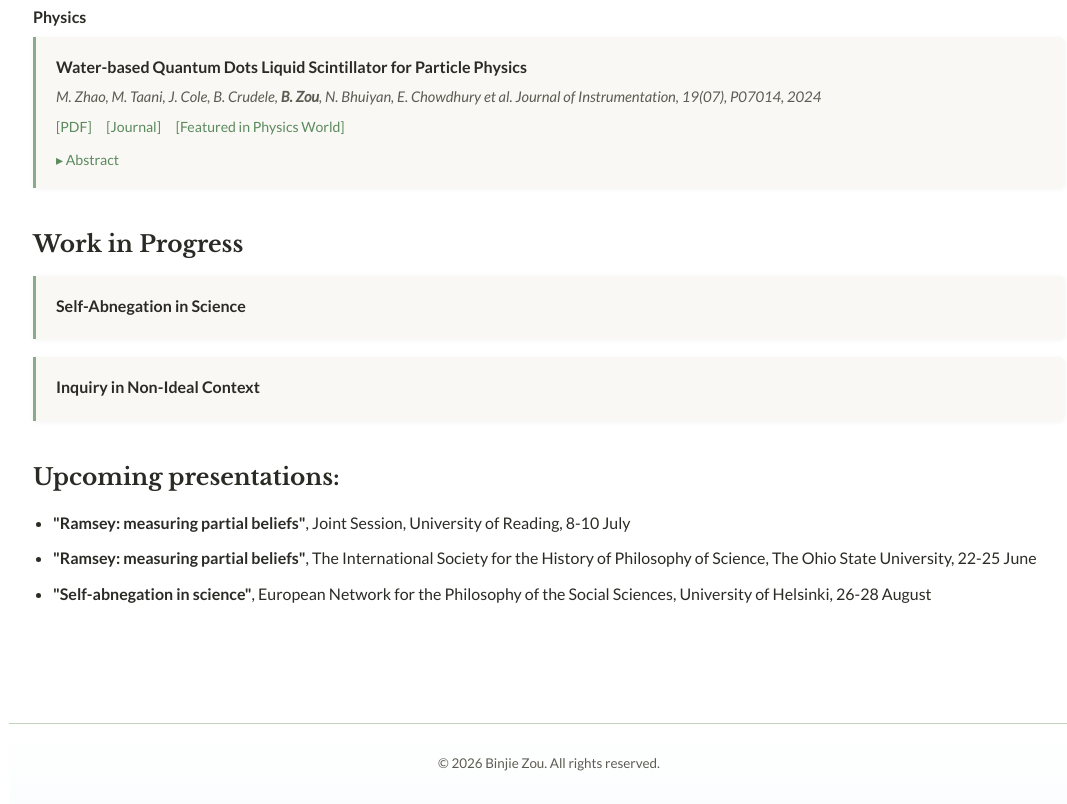
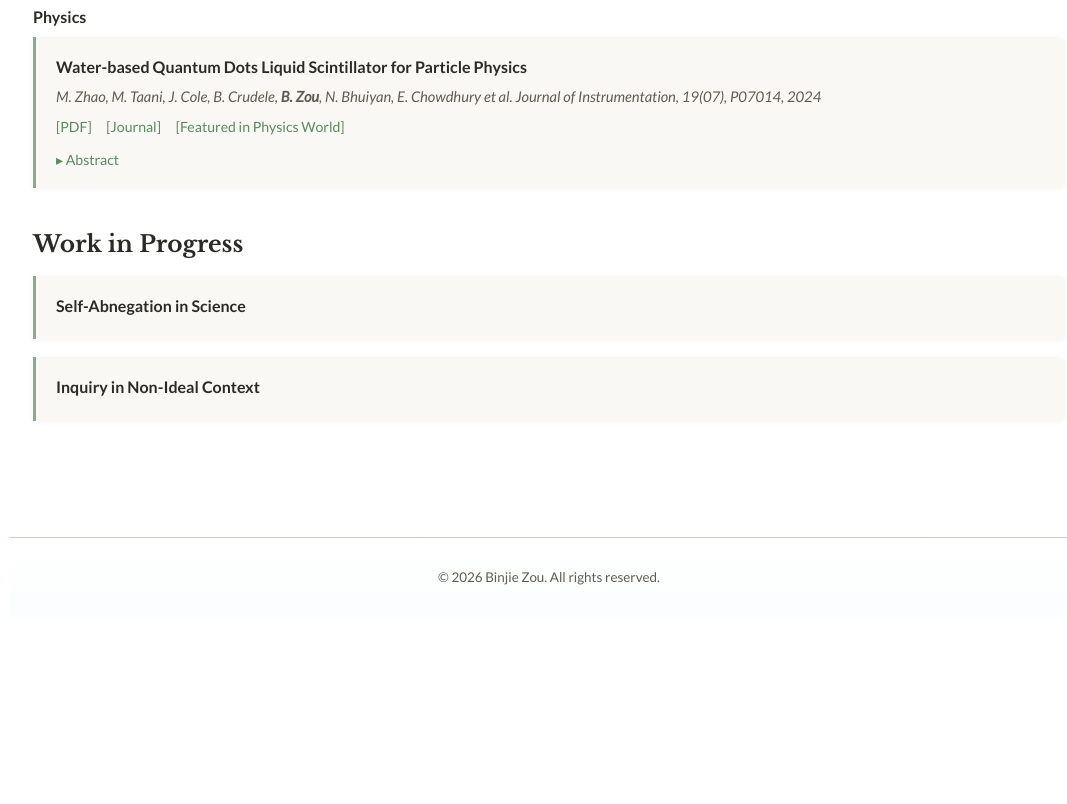
Before and after one commit to BJ444/BJ444.github.io, a plain HTML site: page research.html in a window 1280 px wide. Shown: the part 463-1267 px from the top of the page, without its empty margins (91-1158 px from the left). After the commit the page ends 1080 px from the top, so only its background shows below. Drawn offline with nearby package versions, Linux system fonts and the light colour scheme.

Commit message:
Remove upcoming presentations from research.html
Removed upcoming presentations section from the research page.

```diff
--- a/research.html
+++ b/research.html
@@ -99,16 +99,7 @@
       </div>
     </div>
 
-    <div class="section-block">
-      <h2>Upcoming presentations:</h2>
 
-      <ul>
-        <li><strong>"Ramsey: measuring partial beliefs"</strong>, Joint Session, University of Reading, 8-10 July</li>
-        <li><strong>"Ramsey: measuring partial beliefs"</strong>, The International Society for the History of Philosophy of Science, The Ohio State University, 22-25 June</li>
-        <li><strong>"Self-abnegation in science"</strong>, European Network for the Philosophy of the Social Sciences, University of Helsinki, 26-28 August</li>
-
-      </ul>
-    </div>
   </main>
 
   <footer>
```
